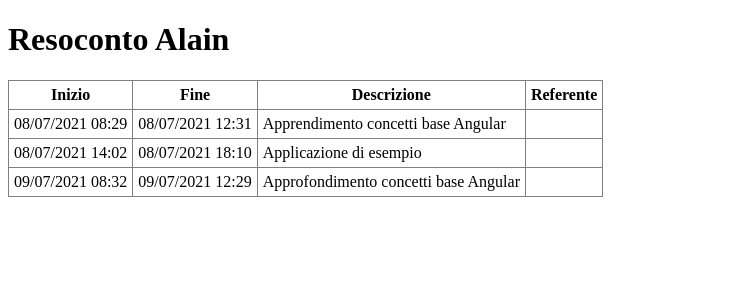
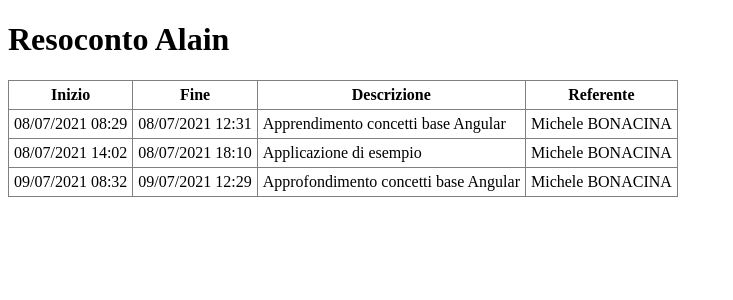
Before and after one commit to Smallpeeps/Prove, an Angular app: page / in a window 1280 px wide. Shown: the top 300 px of the page, without its empty margins (0-733 px from the left). Built offline with nearby package versions, Linux system fonts and the light colour scheme.

Commit message:
modifica nuova referente

```diff
--- a/src/app/attivita-elenco/attivita-elenco.component.html
+++ b/src/app/attivita-elenco/attivita-elenco.component.html
@@ -9,6 +9,6 @@
     <td>{{ attivita.dataOraInizio | date: 'dd/MM/yyyy HH:mm' }}</td>
     <td>{{ attivita.dataOraFine | date: 'dd/MM/yyyy HH:mm' }}</td>
     <td>{{ attivita.descrizione }}</td>
-    <td>{{ referente }}</td>
+    <td>{{ attivita.referente }}</td>
   </tr>
 </table>
```
